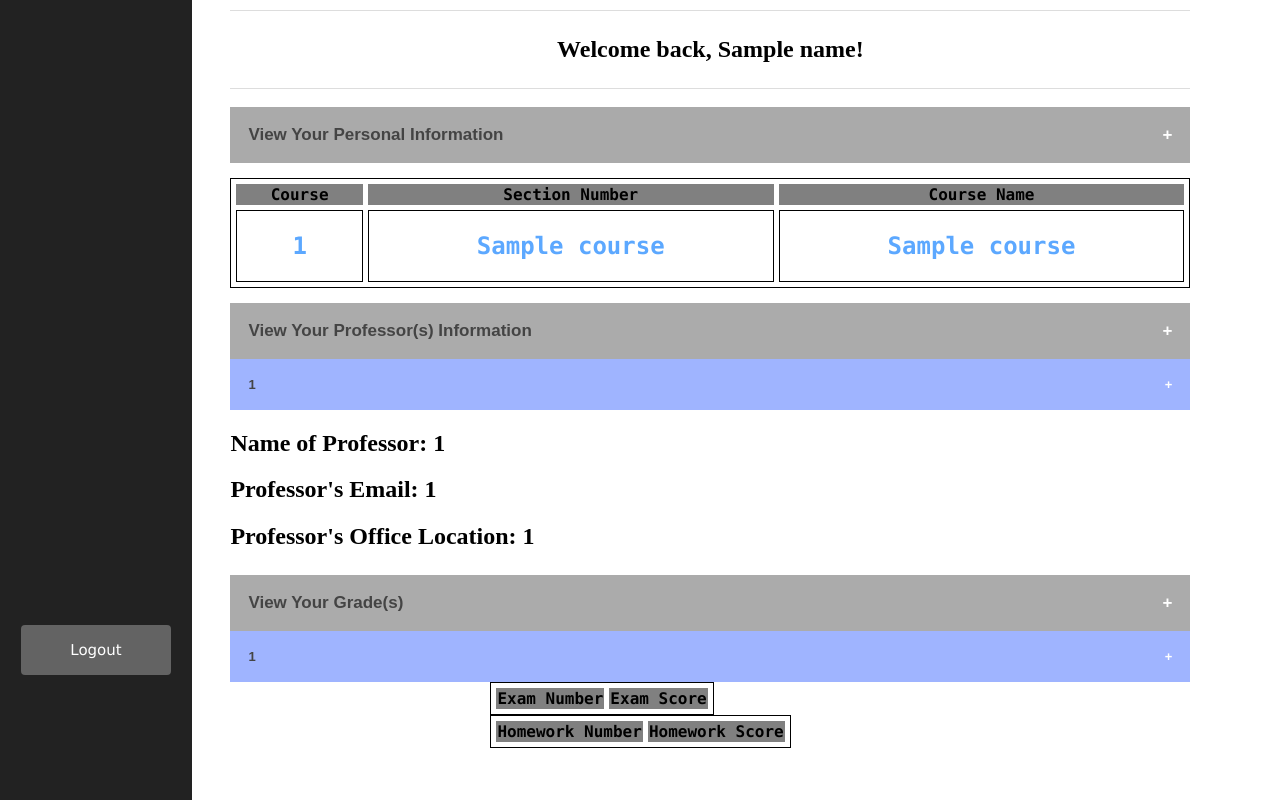
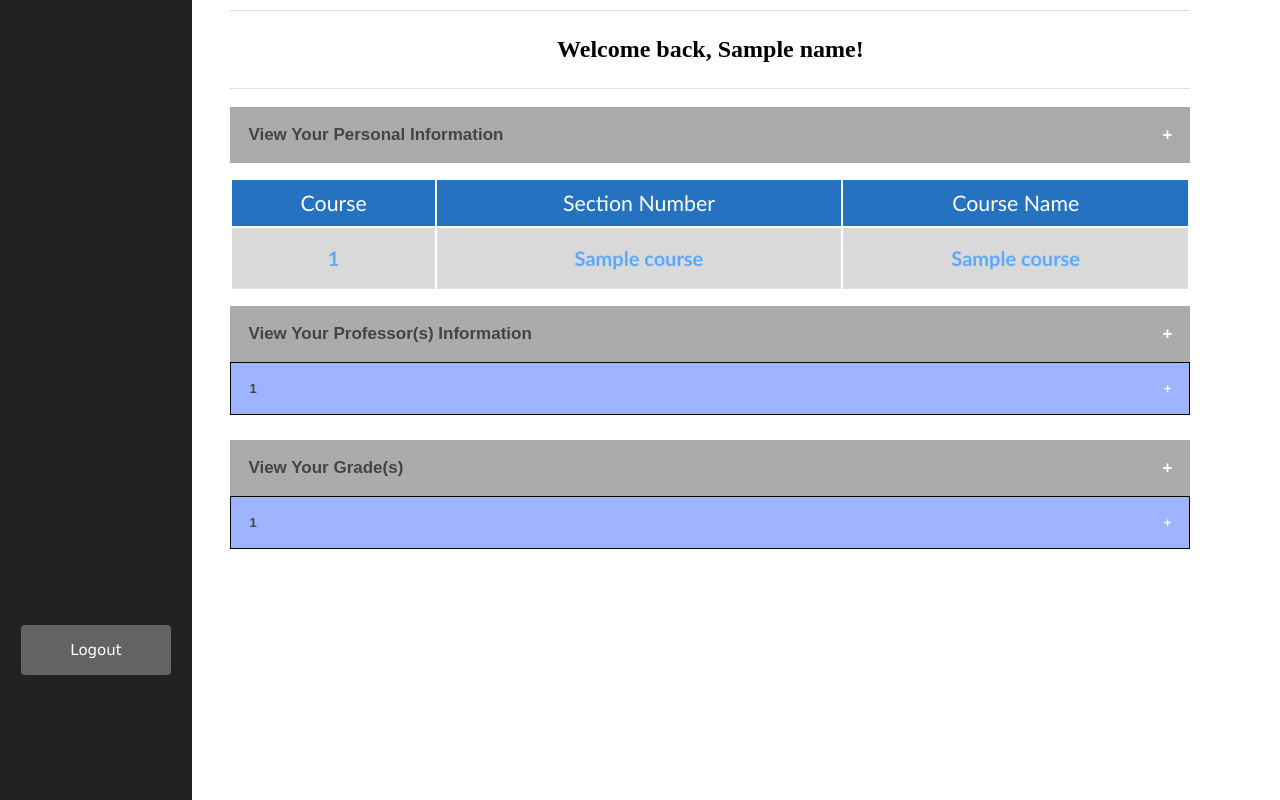
Before and after one commit to nelsonh15/CanvasPathWebApplication, a Flask app: template templates/dashboard-student.html in a window 1280 px wide. Run offline with Flask 2, Linux system fonts and the light colour scheme; the template is opened without the code that fills it: most values are stand-ins (such as "Sample title", 1, 10 or a date in 2020); lists and menus that the app fills with data are empty.

Commit message:
Progress as of 5/25

```diff
--- a/app.py
+++ b/app.py
@@ -109,7 +109,6 @@ def student_dashboard():
     personal_info = CheckingInfo("personal_information")
     exam_grades = CheckingInfo("exam_grades") # exam_grades = [('EE320', 1, 86), ('EE212', 1, 81), ('CMPEN454', None, None)]
     hw_grades = CheckingInfo("hw_grades") # hw_grades = [('EE320', 1, 93), ('EE212', 1, 85), ('CMPEN454', 1, 90)]
-    print(hw_grades)
 
     return render_template('dashboard-student.html', url=host, name=name, courses=courses,
                            capstone_courses=capstone_courses, prof_info=prof_info, personal_info=personal_info,
@@ -195,7 +194,8 @@ def CheckingInfo(item):
                                   [session['email']])
 
     elif item == "exam_grades":
-        info = connection.execute('SELECT course_id, exam_no, grades FROM Exam_grades WHERE Email= ?', [session['email']])
+        info = connection.execute('SELECT Exam_grades.course_id, Exam_grades.exam_no, Exam_grades.grades, '
+                                  'Exams.exam_details FROM Exam_grades WHERE Email= ?', [session['email']])
 
     elif item == "hw_grades":
         info = connection.execute('SELECT course_id, hw_no, grades FROM Homework_grades WHERE Email= ?', [session['email']])
--- a/static/css/dashboard-student.css
+++ b/static/css/dashboard-student.css
@@ -103,20 +103,42 @@ body {
 }
 
 table {
-	border-spacing: 5px;
-	border: 1px solid black;
-    font-family: 'Consolas', 'Monaco', 'Bitstream Vera Sans Mono', monospace;
+	font-family: "Trebuchet MS", Arial, Helvetica, sans-serif;
+}
+
+td {
+    border-spacing: 1px;
+    border: 1px solid #dddddd;
+	text-align: center;
+    font-size: 10pt;
 }
 
 th {
-    color: Black;
-    background-color: gray;
+    color: #ffffff;
+    background-color: #2573c0;
+    padding: 10px;
+    text-align: center;
+    font-size: 16pt;
+    font-weight: lighter;
+}
+
+th:hover {
+    color: #fffafb;
+    background-color: #7ebae9;
 }
 
 tr {
     color: #5ca8ff;
 }
 
+tr:nth-child(even) {
+    background-color: #d9d9d9;
+}
+
+tr:hover {
+    background-color: gray;
+    color: white;
+}
 
 .capstone:hover {
     background-color: gray;
@@ -137,17 +159,6 @@ tr {
     margin: 2px 10px;
     font-size: 12pt;
     border-radius: 5px;
-}
-
-tr:hover {
-    background-color: gray;
-    color: white;
-}
-
-td {
-    border-spacing: 5px;
-	border: 1px solid black;
-	text-align: center;
 }
 
 .collapsible_professor_info {
@@ -187,7 +198,8 @@ td {
     cursor: pointer;
     padding: 18px;
     width: 100%;
-    border: none;
+    border-style: solid;
+    border-width: 1px;
     text-align: left;
     outline: none;
     font-size: 13px;
@@ -201,7 +213,7 @@ td {
 
 .collapsible_professor:after {
   content: '\002B';
-  color: white;
+  color: #ffffff;
   font-weight: bold;
   float: right;
   margin-left: 5px;
@@ -209,6 +221,11 @@ td {
 
 .active:after {
   content: "\2212";
+}
+
+.professor_content {
+    display: none;
+    background-color: #d2d2d2;
 }
 
 .grades_info {
@@ -257,7 +274,8 @@ td {
     cursor: pointer;
     padding: 18px;
     width: 100%;
-    border: none;
+    border-style: solid;
+    border-width: 1px;
     text-align: left;
     outline: none;
     font-size: 13px;
@@ -283,5 +301,5 @@ td {
 
 .course_content1 {
     margin-left: 260px;
-
+    display: none;
 }
```
Also changed, not shown: static/css/dashboard-admin.css (line endings or trailing spaces).
